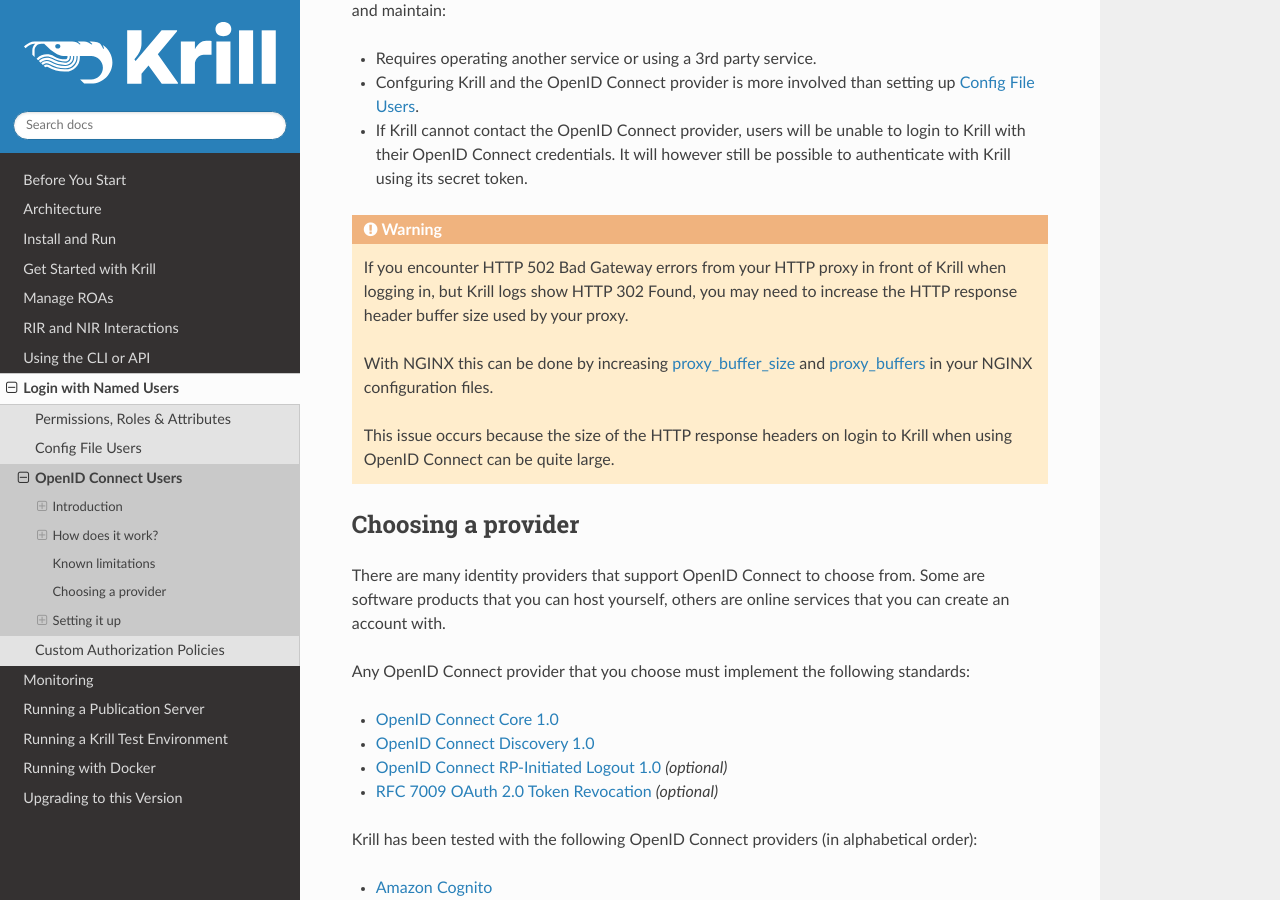
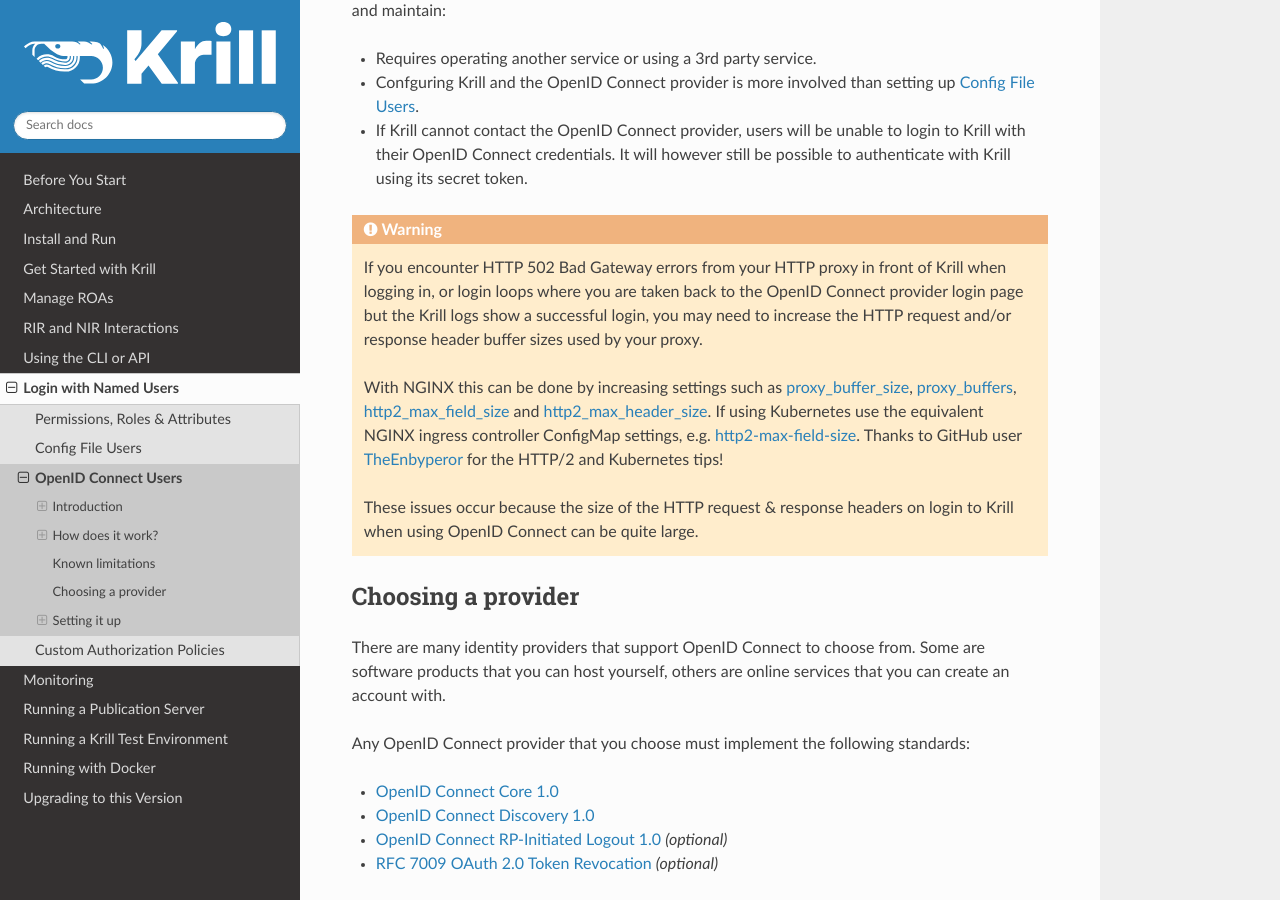
Before and after one commit to NLnetLabs/krill-manual, a Sphinx documentation site: the page built from source/multi-user/openid-connect-provider.rst, in a window 1280 px wide and 900 px high, scrolled down 3204 px. Built offline with Sphinx 7.4.7 and the Read the Docs theme 2.0.0, drawn with Linux system fonts in a browser that asks for light colours; the version number could not be read and is left out.

Commit message:
Improve the note about header size limits and credit GH user TheEnbyperor.

```diff
--- a/source/multi-user/openid-connect-provider.rst
+++ b/source/multi-user/openid-connect-provider.rst
@@ -158,17 +158,21 @@
   token.
 
 .. warning:: If you encounter HTTP 502 Bad Gateway errors from your HTTP proxy
-             in front of Krill when logging in, but Krill logs show HTTP 302 Found,
-             you may need to increase the HTTP response header buffer size used by
-             your proxy.
+             in front of Krill when logging in, or login loops where you are taken
+             back to the OpenID Connect provider login page but the Krill logs show
+             a successful login, you may need to increase the HTTP request and/or
+             response header buffer sizes used by your proxy.
 
-             With NGINX this can be done by increasing
-             `proxy_buffer_size <http://nginx.org/en/docs/http/ngx_http_proxy_module.html#proxy_buffer_size>`_
-             and `proxy_buffers <http://nginx.org/en/docs/http/ngx_http_proxy_module.html#proxy_buffers>`_
-             in your NGINX configuration files.
+             With NGINX this can be done by increasing settings such as `proxy_buffer_size <http://nginx.org/en/docs/http/ngx_http_proxy_module.html#proxy_buffer_size>`_,
+             `proxy_buffers <http://nginx.org/en/docs/http/ngx_http_proxy_module.html#proxy_buffers>`_,
+             `http2_max_field_size <https://nginx.org/en/docs/http/ngx_http_v2_module.html#http2_max_field_size>`_ and
+             `http2_max_header_size <https://nginx.org/en/docs/http/ngx_http_v2_module.html#http2_max_header_size>`_.
+             If using Kubernetes use the equivalent NGINX ingress controller ConfigMap
+             settings, e.g. `http2-max-field-size <https://kubernetes.github.io/ingress-nginx/user-guide/nginx-configuration/configmap/#http2-max-field-size>`_. Thanks to GitHub user `TheEnbyperor <https://github.com/TheEnbyperor>`_ for the HTTP/2 and Kubernetes tips!
 
-             This issue occurs because the size of the HTTP response headers on
-             login to Krill when using OpenID Connect can be quite large.
+             These issues occur because the size of the HTTP request &
+             response headers on login to Krill when using OpenID Connect
+             can be quite large.
 
 Choosing a provider
 -------------------
```
